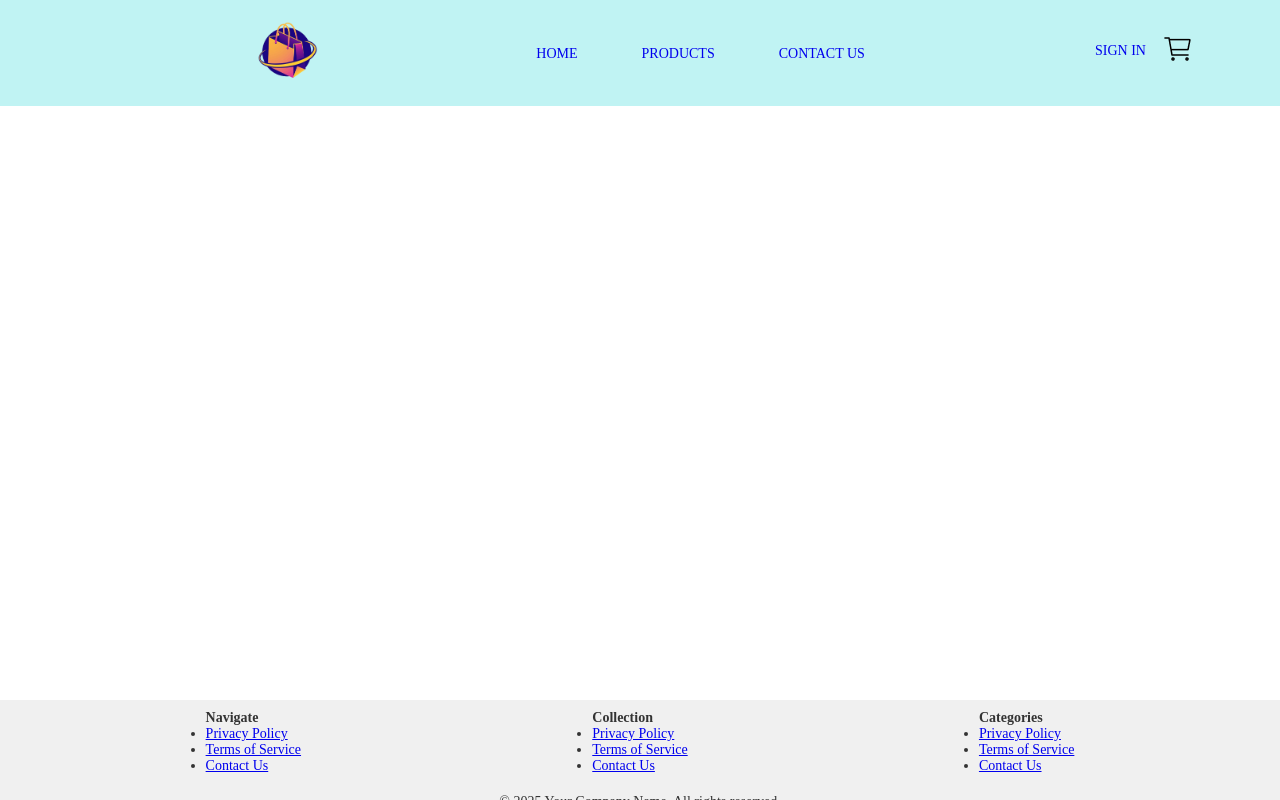
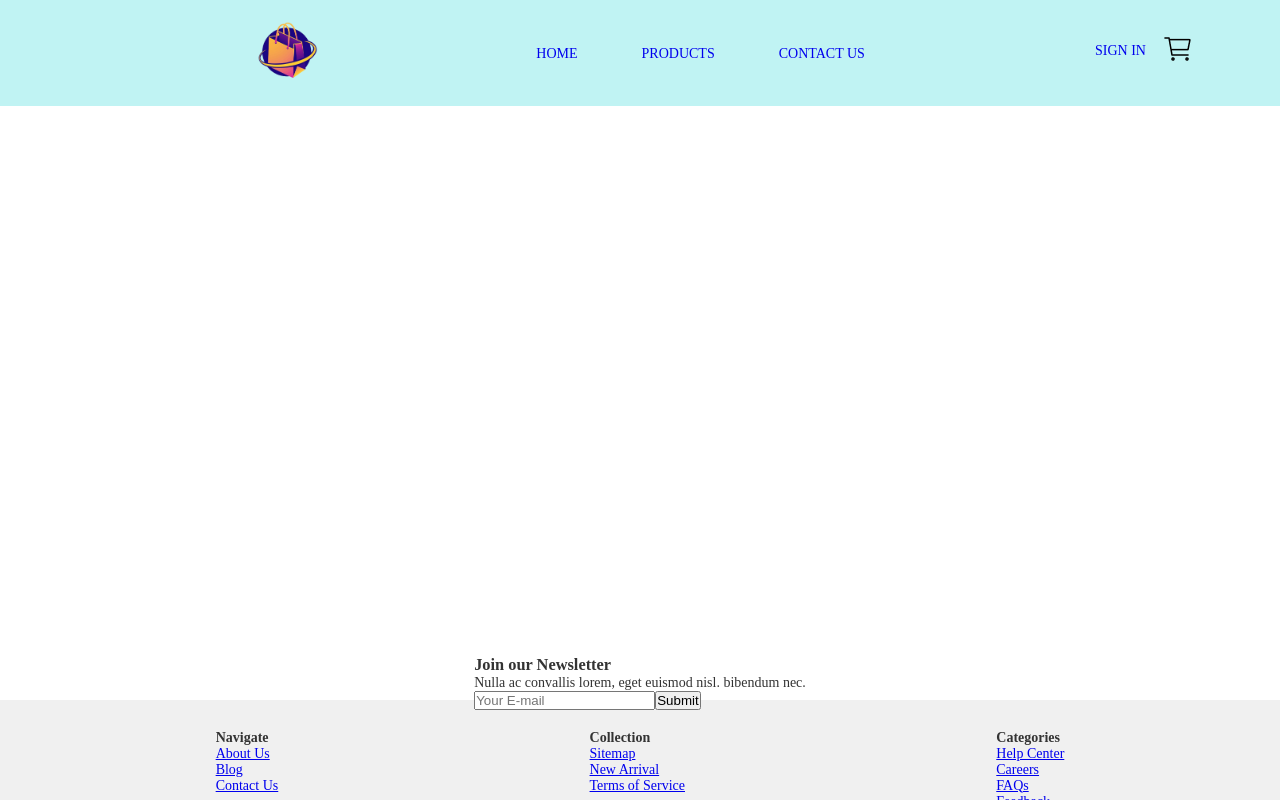
Before and after one commit to asmaaHamdym/vue-e-commerce, a Vue app: page / in a window 1280 px wide. Built offline with nearby package versions, Linux system fonts and the light colour scheme.

Commit message:
Refactor footer component structure and styles into smaller components

```diff
--- a/src/components/Footer.vue
+++ /dev/null
@@ -1,57 +0,0 @@
-<script lang="ts">
-import FooterLinkGroup from './FooterLinkGroup.vue'
-
-export default {
-  name: 'FooterElement',
-  data() {
-    return {
-      currentYear: new Date().getFullYear(),
-      footerLinks: [
-        { text: 'Privacy Policy', url: 'https://example.com/privacy' },
-        { text: 'Terms of Service', url: 'https://example.com/terms' },
-        { text: 'Contact Us', url: 'https://example.com/contact' },
-      ],
-    }
-  },
-  components: {
-    FooterLinkGroup,
-  },
-}
-</script>
-<template>
-  <div class="footer-container">
-    <div class="footer-links">
-      <FooterLinkGroup :links="footerLinks" header="Navigate" />
-      <FooterLinkGroup :links="footerLinks" header="Collection" />
-      <FooterLinkGroup :links="footerLinks" header="Categories" />
-    </div>
-    <div class="footer-copyright">
-      <p>&copy; {{ currentYear }} Your Company Name. All rights reserved.</p>
-    </div>
-  </div>
-</template>
-
-<style scoped>
-.footer-container {
-  position: fixed;
-  bottom: 0;
-  left: 0;
-  right: 0;
-  width: 100%;
-  height: 100px;
-  background-color: #f0f0f0;
-  display: flex;
-  flex-direction: column;
-  justify-content: center;
-  align-items: center;
-  font-size: 14px;
-  color: #333;
-}
-.footer-links {
-  display: flex;
-  justify-content: space-around;
-  width: 100%;
-  max-width: 1200px;
-  padding: 20px;
-}
-</style>
--- /dev/null
+++ b/src/components/Footer/Footer.vue
@@ -0,0 +1,93 @@
+<script lang="ts">
+import FooterLinkGroup from './FooterNavigation.vue'
+import NewsletteForm from './FooterNewsletter.vue'
+export interface FooterLink {
+  text: string
+  url: string
+}
+interface LinkGroup {
+  header: string
+  links: FooterLink[]
+}
+export default {
+  name: 'FooterElement',
+  data() {
+    return {
+      currentYear: new Date().getFullYear(),
+      linkGroups: [
+        {
+          header: 'Navigate',
+          links: [
+            { text: 'About Us', url: 'https://example.com/about' },
+            { text: 'Blog', url: 'https://example.com/blog' },
+            { text: 'Contact Us', url: 'https://example.com/contact' },
+          ],
+        },
+        {
+          header: 'Collection',
+          links: [
+            { text: 'Sitemap', url: 'https://example.com/sitemap' },
+            { text: 'New Arrival', url: 'https://example.com/privacy' },
+            { text: 'Terms of Service', url: 'https://example.com/terms' },
+          ],
+        },
+        {
+          header: 'Categories',
+          links: [
+            { text: 'Help Center', url: 'https://example.com/help' },
+            { text: 'Careers', url: 'https://example.com/careers' },
+            { text: 'FAQs', url: 'https://example.com/faqs' },
+            { text: 'Feedback', url: 'https://example.com/feedback' },
+          ],
+        },
+      ] as LinkGroup[],
+    }
+  },
+  components: {
+    FooterLinkGroup,
+    NewsletteForm,
+  },
+}
+</script>
+<template>
+  <footer class="footer">
+    <NewsletteForm />
+    <div class="footer-links">
+      <FooterLinkGroup
+        v-for="(group, index) in linkGroups"
+        :key="index"
+        :links="group.links"
+        :header="group.header"
+      />
+    </div>
+
+    <div class="footer-copyright">
+      <p>&copy; {{ currentYear }} Company Name. All rights reserved.</p>
+    </div>
+  </footer>
+</template>
+
+<style scoped>
+.footer {
+  position: fixed;
+  bottom: 0;
+  left: 0;
+  right: 0;
+  width: 100%;
+  height: 100px;
+  background-color: #f0f0f0;
+  display: flex;
+  flex-direction: column;
+  justify-content: center;
+  align-items: center;
+  font-size: 14px;
+  color: #333;
+}
+.footer-links {
+  display: flex;
+  justify-content: space-around;
+  width: 100%;
+  max-width: 1200px;
+  padding: 20px;
+}
+</style>
--- /dev/null
+++ b/src/components/Footer/FooterNavigation.vue
@@ -0,0 +1,40 @@
+<script lang="ts">
+export interface FooterLink {
+  text: string
+  url: string
+}
+export default {
+  name: 'FooterLinkGroup',
+  props: {
+    links: [] as FooterLink[],
+    header: {
+      type: String,
+      default: '',
+    },
+  },
+  data() {
+    return {}
+  },
+}
+</script>
+<template>
+  <div class="footer-group">
+    <h4 class="footer-group__header">{{ header }}</h4>
+    <ul class="footer-group__links">
+      <li v-for="(link, index) in links" :key="index" class="footer-group__link">
+        <a :href="link.url" target="_blank" rel="noopener noreferrer">{{ link.text }}</a>
+      </li>
+    </ul>
+  </div>
+</template>
+
+<style scoped>
+.footer-group__links {
+  list-style: none;
+  padding: 0;
+  margin: 0;
+}
+.footer-group__link {
+  text-decoration: none;
+}
+</style>
--- /dev/null
+++ b/src/components/Footer/FooterNewsletter.vue
@@ -0,0 +1,25 @@
+<template>
+  <div class="newsletter">
+    <h3 class="newsletter__title">Join our Newsletter</h3>
+    <p class="newsletter__description">
+      Nulla ac convallis lorem, eget euismod nisl. bibendum nec.
+    </p>
+    <form class="newsletter__form">
+      <input type="email" class="newsletter__input" placeholder="Your E-mail" />
+      <button type="submit" class="newsletter__submit">Submit</button>
+    </form>
+  </div>
+</template>
+
+<script lang="ts">
+export default {
+  name: 'NewsletterForm',
+  data() {
+    return {
+      email: '',
+    }
+  },
+}
+</script>
+
+<style></style>
--- a/src/components/FooterLinkGroup.vue
+++ /dev/null
@@ -1,30 +0,0 @@
-<script lang="ts">
-export default {
-  name: 'FooterLinkGroup',
-  props: {
-    links: {
-      type: Array,
-      required: true,
-    },
-    header: {
-      type: String,
-      default: '',
-    },
-  },
-  data() {
-    return {}
-  },
-}
-</script>
-<template>
-  <div class="footer-link-group">
-    <h4>{{ header }}</h4>
-    <ul>
-      <li v-for="(link, index) in links" :key="index">
-        <a :href="link.url" target="_blank" rel="noopener noreferrer">{{ link.text }}</a>
-      </li>
-    </ul>
-  </div>
-</template>
-
-<style scoped></style>
--- a/src/pages/Home.vue
+++ b/src/pages/Home.vue
@@ -1,5 +1,5 @@
 <script lang="ts">
-import FooterElement from '@/components/Footer.vue'
+import FooterElement from '@/components/Footer/Footer.vue'
 import NavBar from '@/components/NavBar.vue'
 
 export default {
```
Also changed, not shown: src/components/Footer/FooterCopyright.vue (added), src/components/Footer/FooterSocials.vue (added).
